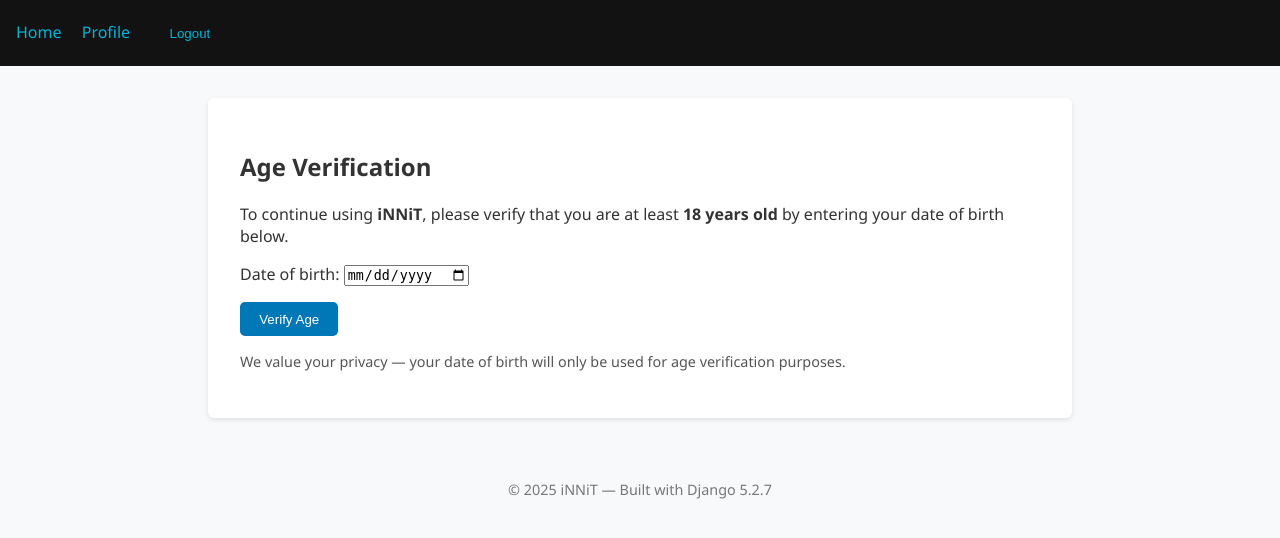
After one commit to Sculpto-R/BU-CS411-Project, a Django app: page /accounts/verify-age/ in a window 1280 px wide. The commit adds this page. Shown: the top 538 px of the page. Run offline with Django 5.2, Linux system fonts and the light colour scheme; the visitor is signed in with stand-in values (Sample User, id 1).

Commit message:
login/account logic basically complete

```diff
--- a/innit_project/accounts/forms.py
+++ b/innit_project/accounts/forms.py
@@ -4,7 +4,7 @@ from django.contrib.auth.models import User
 from datetime import date
 
 class RegistrationForm(UserCreationForm):
-    email = forms.EmailField(required=True, help_text="Required. We'll send notifications here.")
+    email = forms.EmailField(required=True, help_text="* We'll send notifications here.")
     date_of_birth = forms.DateField(
         required=True,
         widget=forms.DateInput(attrs={'type': 'date'}),
--- a/innit_project/accounts/urls.py
+++ b/innit_project/accounts/urls.py
@@ -4,7 +4,7 @@ from . import views
 app_name = 'accounts'
 
 urlpatterns = [
-    path('', views.profile, name='profile'),  # /accounts/
+    path('', views.profile, name='profile'),
     path('register/', views.register, name='register'),
     path('login/', views.CustomLoginView.as_view(), name='login'),
     path('logout/', views.CustomLogoutView.as_view(), name='logout'),
--- a/innit_project/accounts/views.py
+++ b/innit_project/accounts/views.py
@@ -1,3 +1,4 @@
+# Last change: 10.20.25
 from django.shortcuts import render, redirect
 from django.urls import reverse_lazy
 from django.contrib.auth.views import LoginView, LogoutView
@@ -10,14 +11,40 @@ from django.conf import settings
 from .forms import RegistrationForm, AgeVerificationForm
 from .models import Profile
 
+
+def landing_page(request):
+    """Public landing page for guests."""
+    if request.user.is_authenticated:
+        return redirect('home')
+    return render(request, 'landing.html')
+
+@login_required
+def home_screen(request):
+    """Main home screen for logged-in users."""
+    return render(request, 'home.html')
+
+
 class CustomLoginView(LoginView):
     template_name = 'accounts/login.html'
+    redirect_authenticated_user = True  # don't let logged-in users revisit login
+    def form_invalid(self, form):
+        messages.error(self.request, "Invalid username or password. Please try again.")
+        return super().form_invalid(form)
 
 class CustomLogoutView(LogoutView):
-    next_page = reverse_lazy('accounts:login')
+    """Logout view that accepts GET (for simplicity) and redirects to landing."""
+    next_page = reverse_lazy('landing')
+
+    def get(self, request, *args, **kwargs):
+        # Handle GET logout as POST for smoother UX
+        return self.post(request, *args, **kwargs)
+
 
 def register(request):
-    """Register a new user and set DOB + age_verified=True (since we validate DOB)."""
+    """User registration with age check + email notification."""
+    if request.user.is_authenticated:
+        return redirect('home')
+
     if request.method == 'POST':
         form = RegistrationForm(request.POST)
         if form.is_valid():
@@ -25,36 +52,35 @@ def register(request):
             user.email = form.cleaned_data['email']
             user.save()
 
-            # profile is auto-created via signal; update it
+            # profile is auto-created via signal
             profile, _ = Profile.objects.get_or_create(user=user)
             profile.date_of_birth = form.cleaned_data['date_of_birth']
             profile.age_verified = True
             profile.save()
 
-            # Send welcome email (console backend in dev)
+            # Send welcome email
             subject = "Welcome to iNNiT"
-            plain_message = (
-                f"Hi {user.username},\n\n"
-                "Thanks for registering at iNNiT. We're excited to have you on board!"
-            )
-            send_mail(subject, plain_message, settings.DEFAULT_FROM_EMAIL, [user.email], fail_silently=False)
+            body = f"Hi {user.username},\n\nWelcome to iNNiT!"
+            send_mail(subject, body, settings.DEFAULT_FROM_EMAIL, [user.email])
 
-            # log user in
             login(request, user)
-            messages.success(request, "Registration successful. Welcome!")
-            return redirect('accounts:profile')
+            messages.success(request, "Registration successful. Welcome aboard!")
+            return redirect('home')
     else:
         form = RegistrationForm()
+
     return render(request, 'accounts/register.html', {'form': form})
+
 
 @login_required
 def profile(request):
     profile = getattr(request.user, 'profile', None)
     return render(request, 'accounts/profile.html', {'profile': profile})
 
+
 @login_required
 def verify_age(request):
-    """A page allowing existing users who didn't verify to provide DOB and become age_verified."""
+    """Existing user can verify age manually if missing."""
     profile = getattr(request.user, 'profile', None)
     if request.method == 'POST':
         form = AgeVerificationForm(request.POST)
@@ -63,11 +89,8 @@ def verify_age(request):
             profile.date_of_birth = dob
             profile.age_verified = True
             profile.save()
-            messages.success(request, "Thank you — your age has been verified.")
+            messages.success(request, "Your age has been verified.")
             return redirect('accounts:profile')
     else:
-        initial = {}
-        if profile and profile.date_of_birth:
-            initial['date_of_birth'] = profile.date_of_birth
-        form = AgeVerificationForm(initial=initial)
+        form = AgeVerificationForm(initial={'date_of_birth': profile.date_of_birth} if profile.date_of_birth else None)
     return render(request, 'accounts/verify_age.html', {'form': form})
--- a/innit_project/innit_project/settings.py
+++ b/innit_project/innit_project/settings.py
@@ -107,9 +107,9 @@ AUTH_PASSWORD_VALIDATORS = [
 
 
 # Redirects + login
-LOGIN_REDIRECT_URL = '/accounts/profile/'
+LOGIN_REDIRECT_URL = '/home/'
 LOGIN_URL = '/accounts/login/'
-LOGOUT_REDIRECT_URL = '/accounts/login/'
+LOGOUT_REDIRECT_URL = 'landing'
 
 # Email - development (console)
 EMAIL_BACKEND = 'django.core.mail.backends.console.EmailBackend'
--- a/innit_project/innit_project/urls.py
+++ b/innit_project/innit_project/urls.py
@@ -1,8 +1,18 @@
 from django.contrib import admin
 from django.urls import path, include
+from accounts import views as account_views
 
 urlpatterns = [
     path('admin/', admin.site.urls),
+
+    # Landing (public)
+    path('', account_views.landing_page, name='landing'),
+
+    # Home (authenticated)
+    path('home/', account_views.home_screen, name='home'),
+
+    # Accounts app (login/register/profile)
     path('accounts/', include('accounts.urls', namespace='accounts')),
-    # ... other urls
+
+    # other.
 ]
--- a/innit_project/settings.py
+++ b/innit_project/settings.py
@@ -104,9 +104,9 @@ AUTH_PASSWORD_VALIDATORS = [
 
 
 # Redirects + login
-LOGIN_REDIRECT_URL = '/accounts/profile/'
+LOGIN_REDIRECT_URL = '/home/'
 LOGIN_URL = '/accounts/login/'
-LOGOUT_REDIRECT_URL = '/accounts/login/'
+LOGOUT_REDIRECT_URL = 'landing'
 
 # Email - development (console)
 EMAIL_BACKEND = 'django.core.mail.backends.console.EmailBackend'
--- /dev/null
+++ b/innit_project/templates/accounts/verify_age.html
@@ -0,0 +1,36 @@
+{% extends "base.html" %}
+
+{% block content %}
+<h2>Age Verification</h2>
+
+<p>
+    To continue using <strong>iNNiT</strong>, please verify that you are at least
+    <strong>18 years old</strong> by entering your date of birth below.
+</p>
+
+<form method="post" novalidate>
+    {% csrf_token %}
+
+    <div style="margin-bottom: 1rem;">
+        {{ form.date_of_birth.label_tag }}
+        {{ form.date_of_birth }}
+        {% if form.date_of_birth.errors %}
+            <div style="color: red;">{{ form.date_of_birth.errors.0 }}</div>
+        {% endif %}
+    </div>
+
+    <button type="submit">Verify Age</button>
+</form>
+
+<p style="margin-top: 1rem; font-size: 0.9rem; color: #555;">
+    We value your privacy — your date of birth will only be used for age verification purposes.
+</p>
+
+{% if messages %}
+    <div style="margin-top: 1.5rem;">
+        {% for message in messages %}
+            <div class="flash">{{ message }}</div>
+        {% endfor %}
+    </div>
+{% endif %}
+{% endblock %}
--- a/innit_project/templates/base.html
+++ b/innit_project/templates/base.html
@@ -1,32 +1,102 @@
-<!DOCTYPE html>
+<!doctype html>
 <html lang="en">
 <head>
     <meta charset="utf-8">
     <title>iNNiT</title>
+    <meta name="viewport" content="width=device-width, initial-scale=1.0">
     <style>
-        body { font-family: system-ui, Arial; max-width: 900px; margin: 2rem auto; padding: 0 1rem; }
-        .nav { margin-bottom: 1rem; }
-        .flash { padding: .5rem; background: #f0f0f0; margin-bottom: .8rem; border-radius: 4px;}
-        form { max-width: 480px; }
-        input[type="date"] { padding: .35rem; }
+        body {
+        font-family: 'Segoe UI', Roboto, Arial, sans-serif;
+        margin: 0;
+        padding: 0;
+        background: #f8f9fa;
+        color: #333;
+        }
+
+        header {
+        background: #121212;
+        color: white;
+        padding: 1rem;
+        }
+
+        header a {
+        color: #00b4d8;
+        margin-right: 1rem;
+        text-decoration: none;
+        }
+
+        main {
+        padding: 2rem;
+        max-width: 800px;
+        margin: 0 auto;
+        background: white;
+        box-shadow: 0 2px 5px rgba(0,0,0,0.1);
+        border-radius: 6px;
+        margin-top: 2rem;
+        }
+
+        button {
+        background: #0077b6;
+        color: white;
+        border: none;
+        padding: 0.6rem 1.2rem;
+        border-radius: 5px;
+        cursor: pointer;
+        }
+
+        button:hover {
+        background: #0096c7;
+        }
+
+        .flash {
+        background: #e0f7fa;
+        border-left: 4px solid #00b4d8;
+        padding: 0.5rem 1rem;
+        margin-bottom: 1rem;
+        border-radius: 4px;
+        }
+
+        footer {
+        text-align: center;
+        color: #777;
+        padding: 1rem;
+        font-size: 0.9rem;
+        margin-top: 2rem;
+        }
     </style>
 </head>
 <body>
-    <header class="nav">
-        <a href="/">Home</a> | <a href="{% url 'accounts:profile' %}">Profile</a> |
-        {% if user.is_authenticated %}
-        <a href="{% url 'accounts:logout' %}">Logout</a>
-        {% else %}
-        <a href="{% url 'accounts:login' %}">Login</a> | <a href="{% url 'accounts:register' %}">Register</a>
-        {% endif %}
+    <header>
+        <nav>
+            {% if user.is_authenticated %}
+            <a href="{% url 'home' %}">Home</a>
+            <a href="{% url 'accounts:profile' %}">Profile</a>
+            <form action="{% url 'accounts:logout' %}" method="post" style="display:inline;">
+                {% csrf_token %}
+                <button type="submit"
+                        style="background:none;border:none;color:#00b4d8;cursor:pointer;">
+                Logout
+                </button>
+            </form>
+            {% else %}
+            <a href="{% url 'landing' %}">Home</a>
+            <a href="{% url 'accounts:login' %}">Login</a>
+            <a href="{% url 'accounts:register' %}">Register</a>
+            {% endif %}
+        </nav>
     </header>
 
-    {% if messages %}
-        {% for m in messages %}
-        <div class="flash">{{ m }}</div>
+    <main>
+        {% if messages %}
+        {% for message in messages %}
+            <div class="flash">{{ message }}</div>
         {% endfor %}
-    {% endif %}
+        {% endif %}
+        {% block content %}{% endblock %}
+    </main>
 
-    {% block content %}{% endblock %}
+    <footer>
+        <p>© 2025 iNNiT — Built with Django 5.2.7</p>
+    </footer>
 </body>
 </html>
```
Also changed, not shown: innit_project/templates/accounts/login.html (+10 -3 lines), innit_project/templates/accounts/profile.html (+12 -9 lines), innit_project/templates/accounts/register.html (+7 -3 lines), innit_project/templates/home.html (added, +26 -0 lines), innit_project/templates/landing.html (added, +18 -0 lines), innit_project/urls.py (+12 -2 lines).
